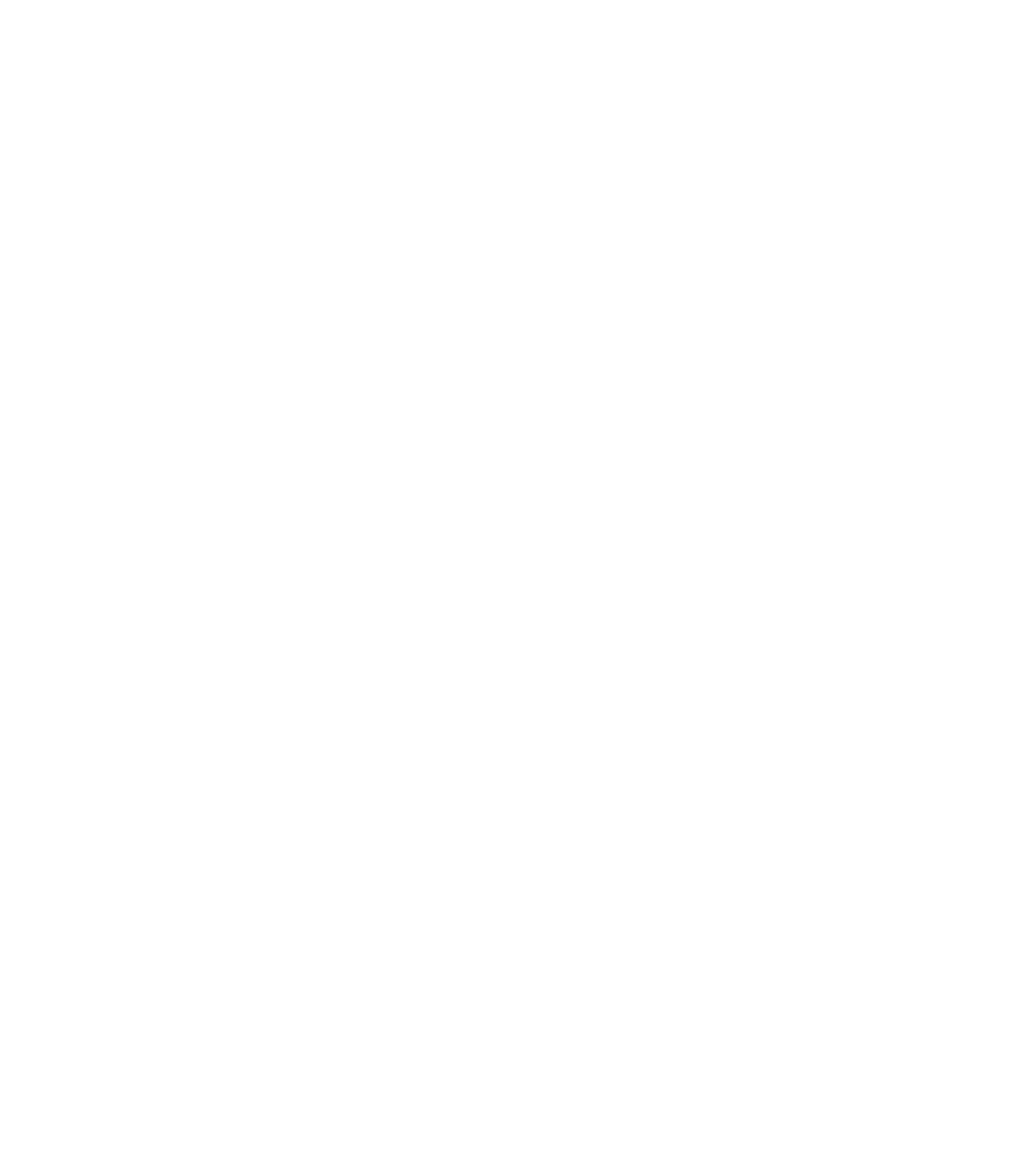
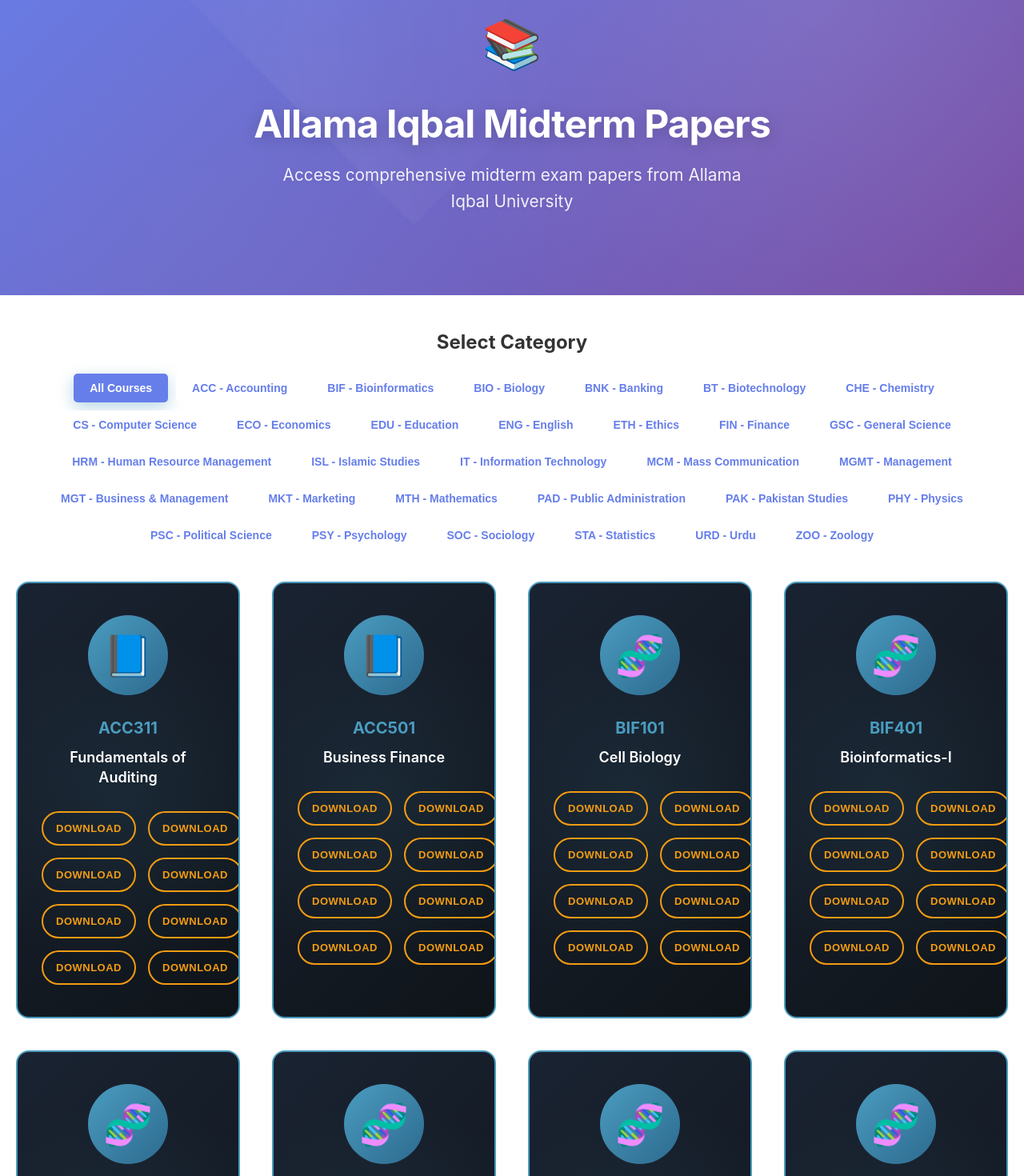
Before and after one commit to Sahirullah/v-lib, a React (Vite) app: page /aiu-midterm in a window 1280 px wide. Before the commit this address had no page. Shown: the part 300-1770 px from the top of the page at 80% size. Before the commit the page ends 800 px from the top, so only its background shows below. Built offline with nearby package versions, Linux system fonts and the light colour scheme; the HTML template or start-up script is replaced by a standard one.

Commit message:
updating

```diff
--- a/src/App.jsx
+++ b/src/App.jsx
@@ -6,6 +6,7 @@ import About from './pages/About'
 import Contact from './pages/Contact'
 import VUHandout from './pages/VUHandout'
 import AIUHandout from './pages/AIUHandout'
+import AIUMidterm from './pages/AIUMidterm'
 import Midterm from './pages/Midterm'
 import FinalTerm from './pages/FinalTerm'
 import Quizzes from './pages/Quizzes'
@@ -29,6 +30,7 @@ function App() {
             <Route path="/contact" element={<Contact />} />
             <Route path="/vu-handout" element={<VUHandout />} />
             <Route path="/aiu-handout" element={<AIUHandout />} />
+            <Route path="/aiu-midterm" element={<AIUMidterm />} />
             <Route path="/midterm" element={<Midterm />} />
             <Route path="/final-term" element={<FinalTerm />} />
             <Route path="/quizzes" element={<Quizzes />} />
--- a/src/data/vuHandoutsData.js
+++ b/src/data/vuHandoutsData.js
@@ -2,6 +2,7 @@ export const vuHandoutsData = [
   // ACC - Accounting
   { id: 1, code: 'ACC311', title: 'Fundamentals of Auditing', category: 'acc', image: '📘' },
   { id: 2, code: 'ACC501', title: 'Business Finance', category: 'acc', image: '📘' },
+  { id: 2.5, code: 'ACC331', title: 'Accounting', category: 'acc', image: '📘', link: 'https://drive.google.com/file/d/1-F4uxF6-5XxWmq9CN2ZlpZmoqbBJjOGM/view?usp=drive_link' },
 
   // BIF - Bioinformatics
   { id: 3, code: 'BIF101', title: 'Cell Biology', category: 'bif', image: '🧬' },
--- /dev/null
+++ b/src/pages/AIUMidterm.jsx
@@ -0,0 +1,84 @@
+import { useState } from 'react';
+import Header from '../components/Header';
+import Footer from '../components/Footer';
+import { allMidtermData, midtermCategories } from '../data/midtermData';
+import './Midterm.css';
+
+const AIUMidterm = () => {
+  const [selectedCategory, setSelectedCategory] = useState('all');
+
+  const papers = allMidtermData.map(item => ({
+    ...item,
+    description: `Download Midterm papers for ${item.title} (${item.code}) in PDF Format.`,
+    status: 'Midterm Papers',
+    hasLecture: true
+  }));
+
+  const categories = midtermCategories;
+
+  const filteredPapers = selectedCategory === 'all'
+    ? papers
+    : papers.filter(p => p.category === selectedCategory);
+
+  return (
+    <div className="midterm-page">
+      <Header />
+
+      <div className="midterm-hero">
+        <div className="hero-content">
+          <div className="hero-icon">📚</div>
+          <h1>Allama Iqbal Midterm Papers</h1>
+          <p>Access comprehensive midterm exam papers from Allama Iqbal University</p>
+        </div>
+      </div>
+
+      <div className="midterm-container">
+        <div className="category-filter">
+          <h2>Select Category</h2>
+          <div className="filter-buttons">
+            {categories.map(cat => (
+              <button
+                key={cat.id}
+                className={`filter-btn ${selectedCategory === cat.id ? 'active' : ''}`}
+                onClick={() => setSelectedCategory(cat.id)}
+              >
+                {cat.name}
+              </button>
+            ))}
+          </div>
+        </div>
+
+        <div className="papers-grid">
+          {filteredPapers.map(paper => (
+            <div key={paper.id} className="paper-card-modern">
+              <div className="card-circle-icon">{paper.image}</div>
+              <h3 className="card-code">{paper.code}</h3>
+              <h4 className="card-title">{paper.title}</h4>
+
+              <div className="download-buttons-grid">
+                <button className="download-btn-bordered">Download</button>
+                <button className="download-btn-bordered">Download</button>
+                <button className="download-btn-bordered">Download</button>
+                <button className="download-btn-bordered">Download</button>
+                <button className="download-btn-bordered">Download</button>
+                <button className="download-btn-bordered">Download</button>
+                <button className="download-btn-bordered">Download</button>
+                <button className="download-btn-bordered">Download</button>
+              </div>
+            </div>
+          ))}
+        </div>
+
+        {filteredPapers.length === 0 && (
+          <div className="no-results">
+            <p>No papers found in this category.</p>
+          </div>
+        )}
+      </div>
+
+      <Footer />
+    </div>
+  );
+};
+
+export default AIUMidterm;
--- a/src/pages/VUHandout.jsx
+++ b/src/pages/VUHandout.jsx
@@ -12,7 +12,7 @@ const VUHandout = () => {
     description: `Download complete VU updated handouts for ${item.title} (${item.code}) in PDF Format.`,
     status: 'Updated Handouts',
     hasLecture: true
-  }));
+  })).sort((a, b) => a.code.localeCompare(b.code));
 
   const categories = vuCategories;
 
@@ -68,9 +68,15 @@ const VUHandout = () => {
                     <span className="feature-tag">📝 Lecture-wise</span>
                   )}
                 </div>
-                <button className="download-btn">
-                  📥 Download PDF
-                </button>
+                {handout.link ? (
+                  <a href={handout.link} target="_blank" rel="noopener noreferrer" className="download-btn">
+                    📥 Download PDF
+                  </a>
+                ) : (
+                  <button className="download-btn" disabled>
+                    📥 Coming Soon
+                  </button>
+                )}
               </div>
             </div>
           ))}
```
